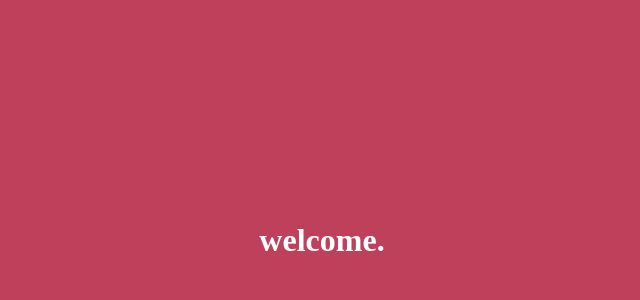
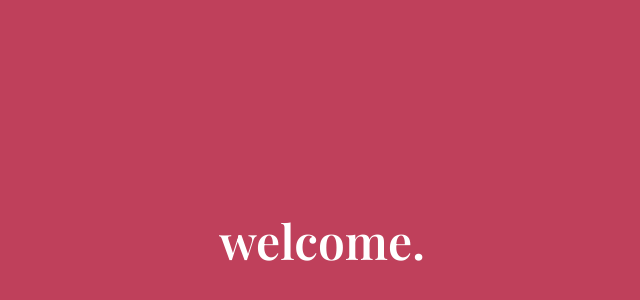
Before and after one commit to mranenko/concordia, a React (Vite) app: page / in a window 1280 px wide. Shown: the part 160-460 px from the top of the page, without its empty margins (318-958 px from the left). Built offline with nearby package versions, Linux system fonts and the light colour scheme.

Commit message:
title font; style refactor

```diff
--- /dev/null
+++ b/src/assets/styles/base/fonts.scss
@@ -0,0 +1,5 @@
+@font-face {
+  font-family: 'Playfair Display';
+  src: url('../../fonts/PlayfairDisplay.ttf') format('truetype-variations');
+  font-weight: 400 900;
+}
--- /dev/null
+++ b/src/assets/styles/base/global.scss
@@ -0,0 +1,28 @@
+*,
+*::after,
+*::before {
+  margin: 0;
+  padding: 0;
+}
+
+html,
+body,
+#root {
+  min-height: 100vh;
+  width: 100%;
+}
+
+html {
+  font: 400 16px/1.5 sans-serif;
+}
+
+h1, h2, h3, h4, h5, h6, .title, .subtitle {
+  font-family: 'Playfair Display', serif;
+  font-weight: 600;
+  line-height: 1.125;
+}
+
+h1 {
+  font-size: 3rem;
+  text-transform: lowercase;
+}
--- a/src/assets/styles/index.scss
+++ b/src/assets/styles/index.scss
@@ -1,13 +1,3 @@
-*,
-*::after,
-*::before {
-  margin: 0;
-  padding: 0;
-}
-
-html,
-body,
-#root {
-  min-height: 100vh;
-  width: 100%;
-}
+@use 'base/colors';
+@use 'base/fonts';
+@use 'base/global';
```
Also changed, not shown: src/assets/fonts/PlayfairDisplay.ttf (added), src/assets/styles/base/colors.scss (added).
